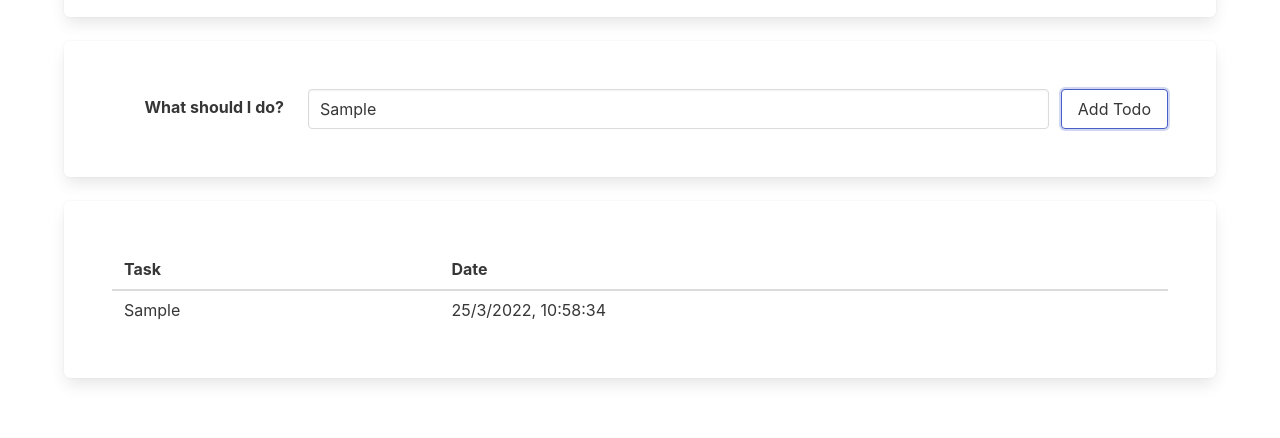
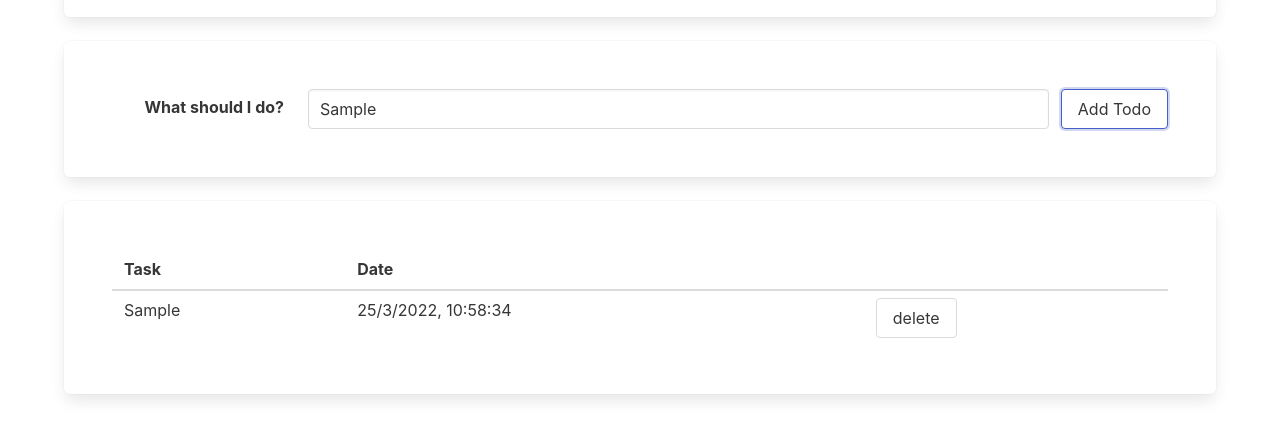
Before and after one commit to wit-hdip-comp-sci-2021/todo-dom, a plain HTML site: page index.html in a window 1280 px wide. Both pictures are taken after typing "Sample" into the empty fields and a click on the button "Add Todo". Shown: the part 88-526 px from the top of the page. Drawn offline with nearby package versions, Linux system fonts and the light colour scheme.

Commit message:
support id + include delete button

```diff
--- a/index.html
+++ b/index.html
@@ -32,6 +32,7 @@
           <thead>
             <th>Task</th>
             <th>Date</th>
+            <th></th>
           </thead>
           <tbody>
             <tr></tr>
--- a/todo.js
+++ b/todo.js
@@ -1,4 +1,11 @@
 let todoItems = [];
+
+function uuidv4() {
+  return "xxxxxxxx-xxxx-4xxx-yxxx-xxxxxxxxxxxx".replace(/[xy]/g, function(c) {
+    var r = Math.random() * 16 | 0, v = c == "x" ? r : (r & 0x3 | 0x8);
+    return v.toString(16);
+  });
+}
 
 function renderTodo(todo) {
   const table = document.getElementById("todo-table");
@@ -7,6 +14,8 @@ function renderTodo(todo) {
   textCell.innerText = todo.text;
   const dateCell = row.insertCell(1);
   dateCell.innerText = todo.date;
+  const deleteCell = row.insertCell(2);
+  deleteCell.innerHTML = `<a class="button">delete</a>`;
 }
 
 function addTodo() {
@@ -14,6 +23,7 @@ function addTodo() {
   const todo = {
     text: todoText,
     date: new Date().toLocaleString("en-IE"),
+    id: uuidv4()
   };
   todoItems.push(todo);
   renderTodo(todo);
```
